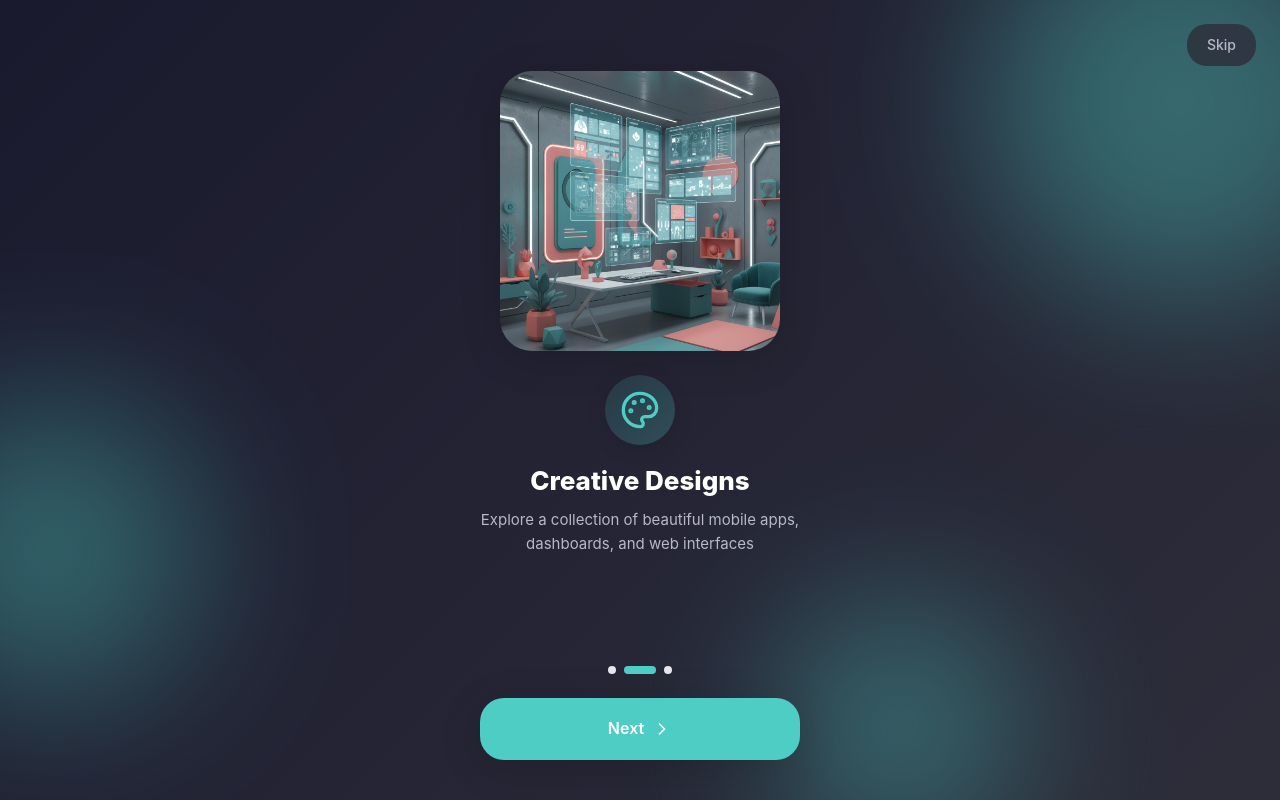
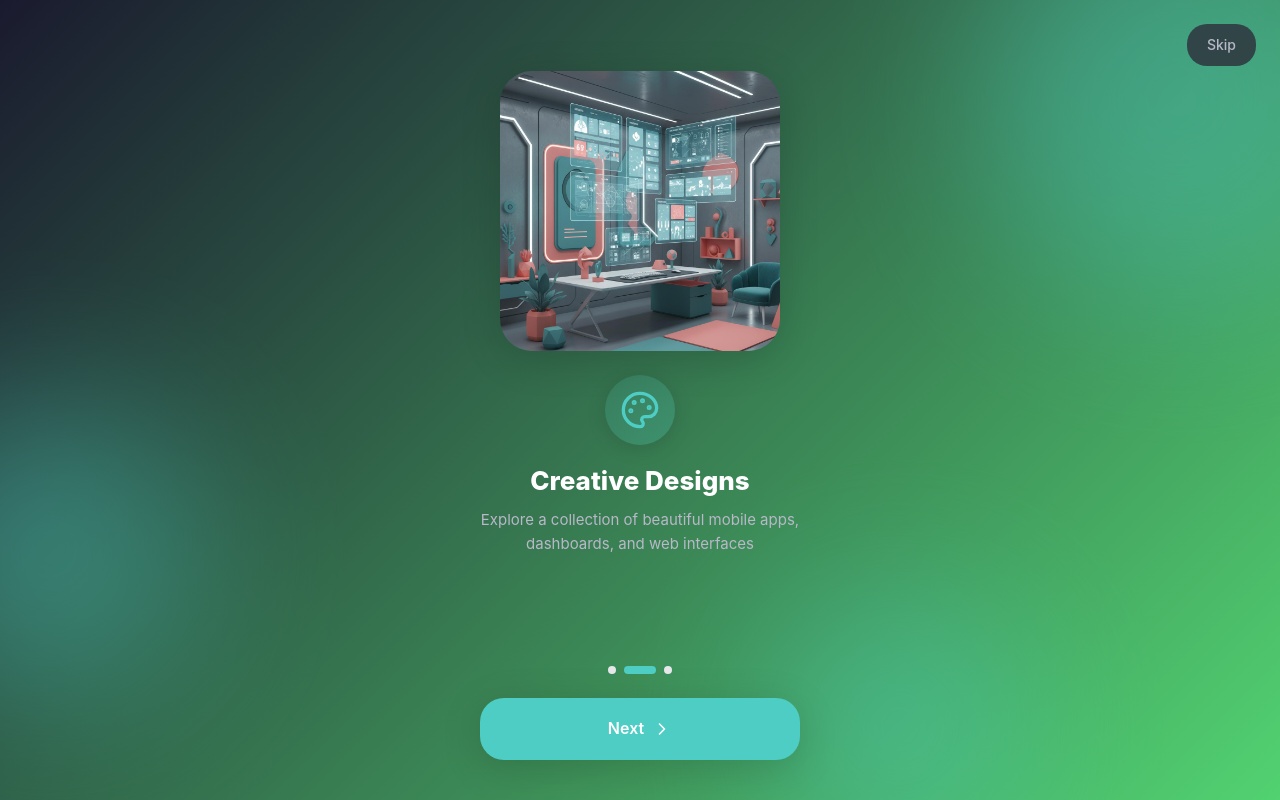
Before and after one commit to sureshapps/pf-app, a React (Vite) app: page / in a window 1280 px wide. Built offline with nearby package versions, Linux system fonts and the light colour scheme.

Commit message:
Update color variables in App.css

```diff
--- a/src/App.css
+++ b/src/App.css
@@ -13,8 +13,8 @@
   --warning: #FBBF24;
   /* Light mode now uses same dark colors as dark mode */
   --light: #1a1a2e;
-  --lighter: #2D2D3A;
-  --white: #2D2D3A;
+  --lighter: #52D271;
+  --white: #52D271;
   --darker: #FFFFFF;
   --dark: #1a1a2e;
   --gray: #B8B8C8;
@@ -87,7 +87,7 @@ body {
   right: -200px;
   width: 600px;
   height: 600px;
-  background: radial-gradient(circle, rgba(255, 107, 107, 0.15) 0%, transparent 70%);
+  background: radial-gradient(circle, rgba(82, 107, 107, 0.15) 0%, transparent 70%);
   border-radius: 50%;
   pointer-events: none;
   z-index: 0;
```
